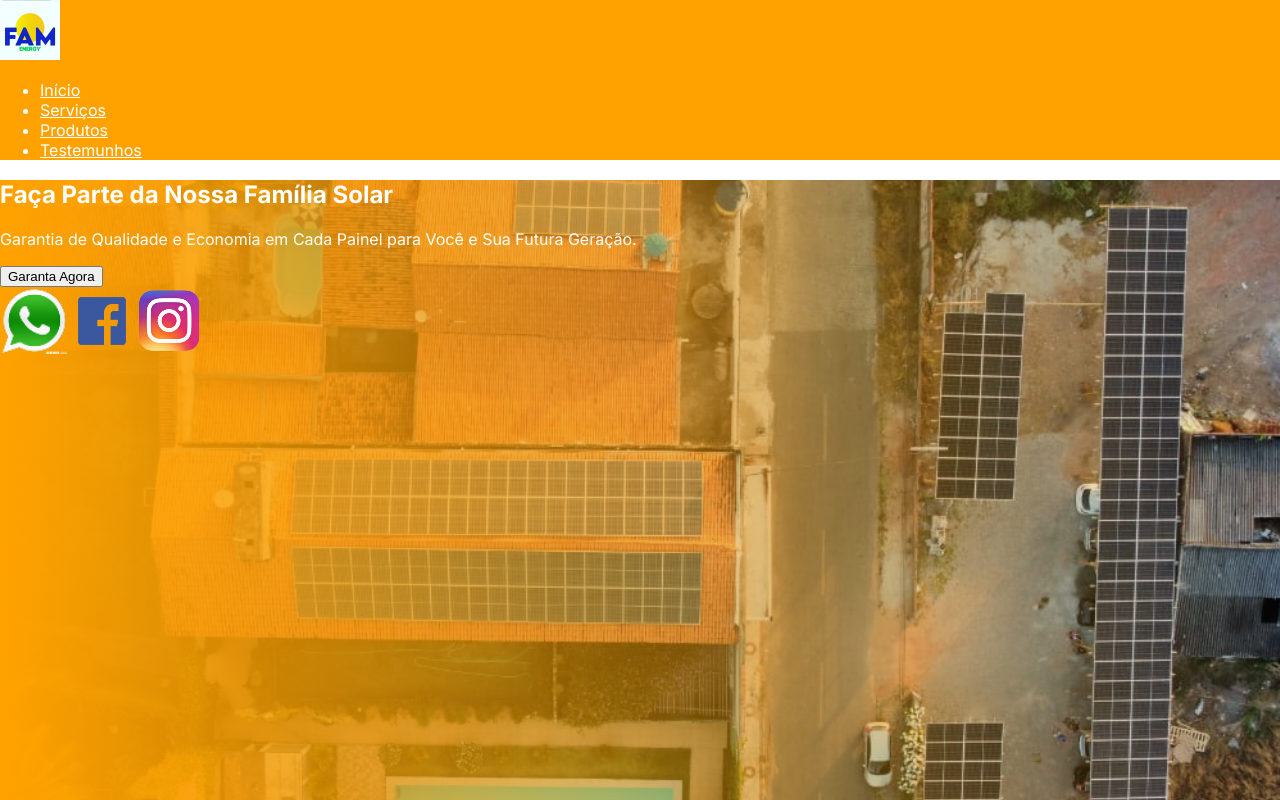
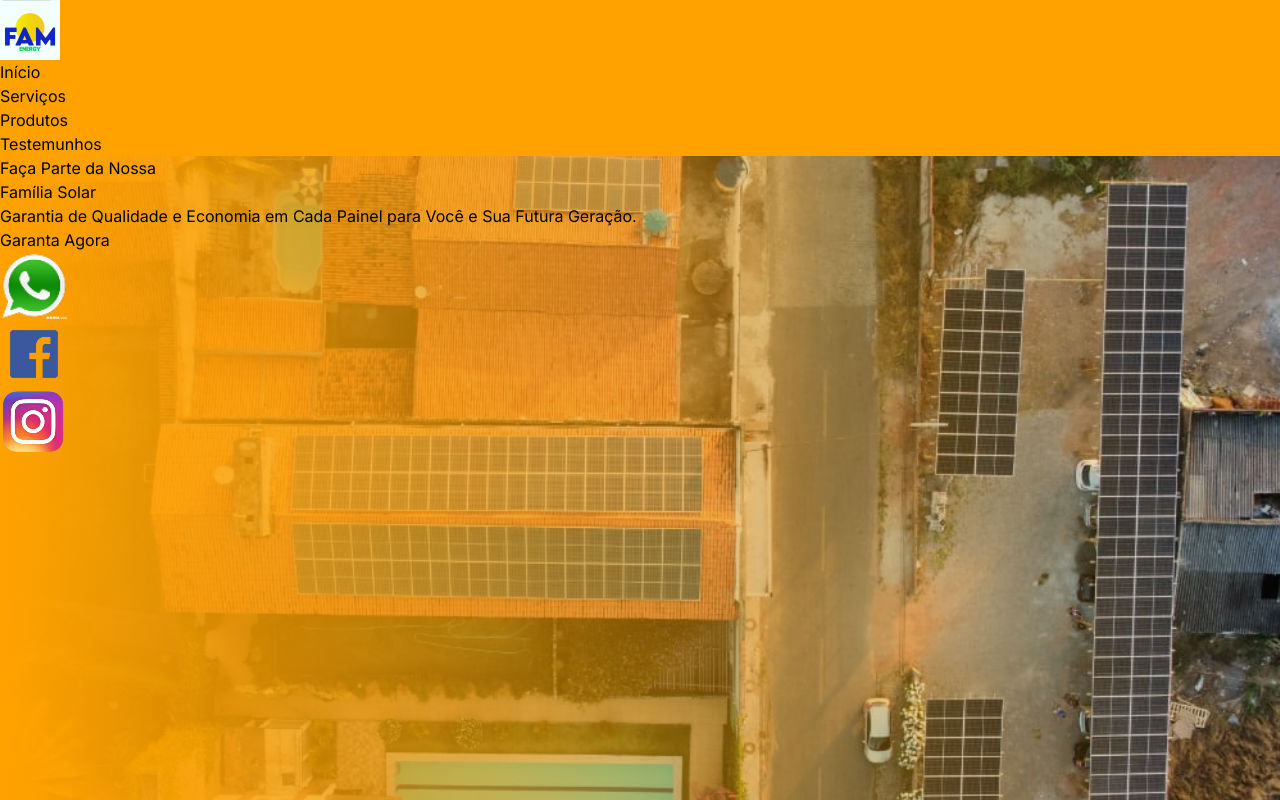
Before and after one commit to DarlanMendes/fam-energy, a Next.js app: page / in a window 1280 px wide. Shown: the top 800 px of the page. Built offline with nearby package versions, Linux system fonts and the light colour scheme.

Commit message:
Ajuste seção bannner tela celular

```diff
--- a/src/components/secaoBanner/index.tsx
+++ b/src/components/secaoBanner/index.tsx
@@ -5,17 +5,18 @@ import facebook from "../../../public/facebook-icon.png"
 import instagram from "../../../public/instagram-icon.png"
 export default function SecaoBanner() {
     return (
-        <div className={`container-gradient mt-32 `}>
-            <section className="flex flex-col justify-center h-screen items-start ml-16 xl:ml-32 ">
-                <h1 className=" w-full md:text-6xl md:w-2/3 text  m-0 sm:text-5xl sm:w-full sm:mr-2 text-4xl">
-                    Faça Parte da Nossa Família Solar
+        <div className={`container-gradient mt-32 flex flex-col gap-4 px-2`}>
+            <section className="flex flex-col h-screen  justify-center  ">
+                <h1 className=" w-full  text-white text-4xl text-center font-semibold  m-0 ">
+                    Faça Parte da Nossa
                 </h1>
-                <p className="lg:text-xl md:text-base text w-1/2 text-base">
+                <h1 className="w-full text-white text-4xl font-semibold text-center">Família Solar</h1>
+                <p className="  text-white text-base px-12 text-center my-6">
                 Garantia de Qualidade e Economia em Cada Painel para Você e Sua Futura Geração.
                 </p>
                 <div className="flex flex-col gap-2 justify-center">
                 <MainButton text="Garanta Agora" />
-                <div>
+                <div className="flex justify-center">
                     <SocialIcon link={'https://wa.me/5585986013045'} img={whatsapp}/>
                     <SocialIcon link={'https://facebook.com/famenergy'} img={facebook}/>
                     <SocialIcon link={'https://instagram.com/famenergy'} img={instagram}/>
--- a/src/pages/index.tsx
+++ b/src/pages/index.tsx
@@ -9,7 +9,7 @@ export default function Home() {
   }
   return (
     <main
-      className={`h-screen flex flex-col justify-center items-center w-screen ${inter.className}`}
+      className={`h-screen overflow-x-hidden flex flex-col justify-center items-center w-screen ${inter.className}`}
     >
     <Navbar/>
     <SecaoBanner/>
--- a/src/styles/globals.css
+++ b/src/styles/globals.css
@@ -1,5 +1,6 @@
 @tailwind utilities;
-
+@tailwind base;
+@tailwind components;
 :root {
   --primary-color: #FFA200;
   --second-color:  #007BFF;
@@ -17,47 +18,18 @@
   --normal-line-height:150%;
 }
 
-
-
-body {
+*{
   box-sizing: none;
   margin: 0;
   padding: 0;
+}
+
+body {
+
   .main-bg{
     background-color: var(--primary-color);
   }
- .main-button{
-  background-color: var(--second-color);
-  color:var(--light-color);
-  font-size:var(--h6-size);
-  font-weight: 600;
-  padding:16px 40px;
-  border: none;
-  border-radius: 12px;
- }
- .text{
-  color:var(--light-color)
- }
- .h6{
-  font-size: var(--h6-size);
-  line-height: var(--normal-line-height);
- }
- .h5{
-  font-size: var(--h5-size);
-  line-height: var(--normal-line-height);
- }
- .h4{
-  font-size: var(--h4-size);
-  line-height: var(--normal-line-height);
- }
- .h3{
-  font-size: var(--h3-size);
-  line-height: var(--normal-line-height);
- }
- .h2{
-  font-size: var(--h2-size);
-  line-height: var(--small-line-height);
- }
+
  .container-gradient{
   width: 100%;
   height: 100vh;
```
